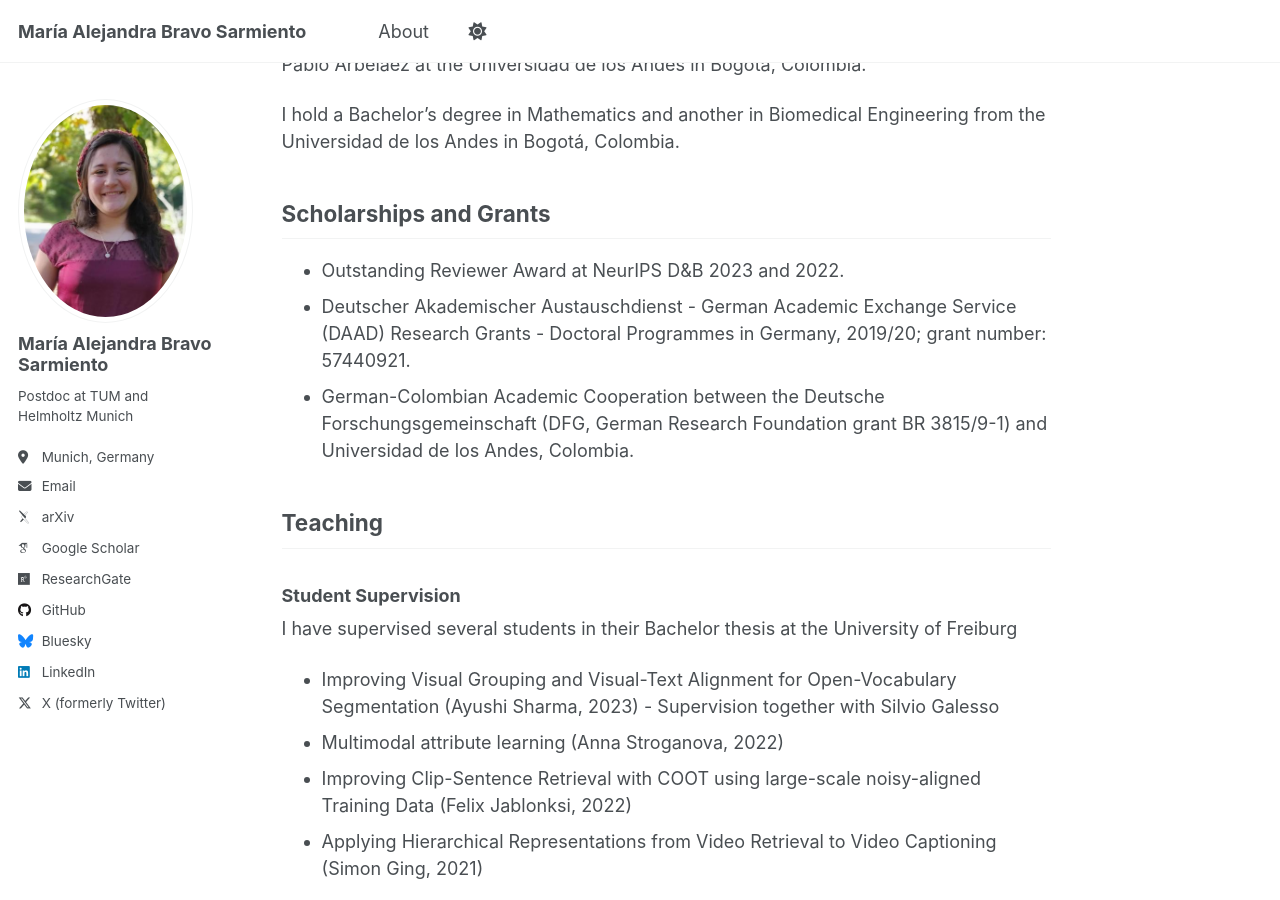
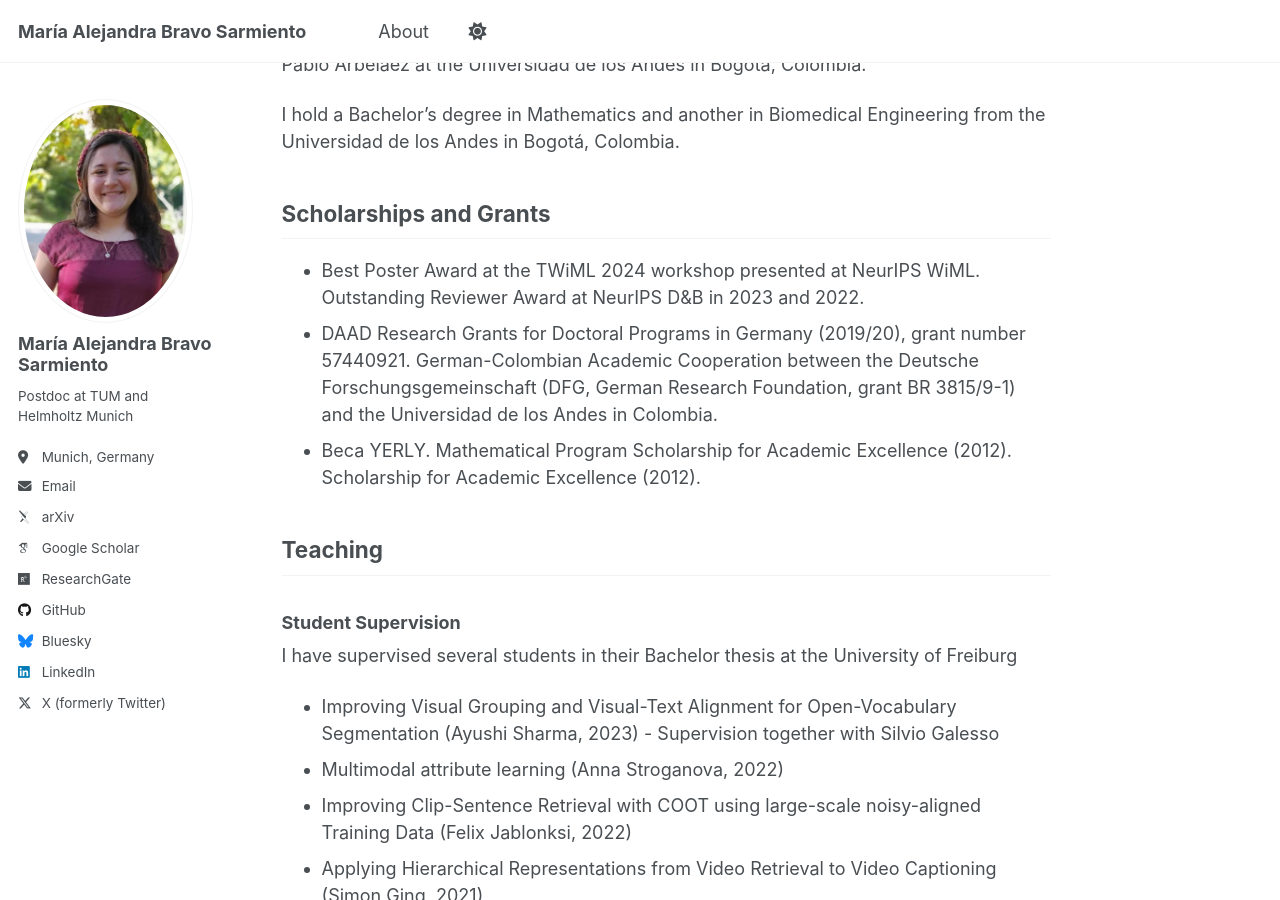
Before and after one commit to mabravo641/mabravo641.github.io, a Jekyll site: the page built from _pages/about.md, in a window 1280 px wide and 900 px high, scrolled down 2317 px. Built offline with Jekyll 4.4.1, drawn with Linux system fonts in a browser that asks for light colours; some web fonts are replaced; some of the changed text lies outside the part shown.

```diff
--- a/_pages/about.md
+++ b/_pages/about.md
@@ -20,9 +20,9 @@ My research focuses on advancing vision-language models for open-vocabulary reco
   - AI Generation: Advancing image and text generation, with a focus on aligning both modalities effectively.
   - Dataset, benchmark, and evaluation: Creating datasets and benchmarks for evaluating the performance of vision-language models.
   - Weakly-Supervised and Multimodal Learning: Leveraging weakly supervised learning for grounding visual and textual data.
-  - Semantic Segmentation: Developing techniques for pixel-level classification in images and videos.
+  <!-- - Semantic Segmentation: Developing techniques for pixel-level classification in images and videos.
   - Video Object Segmentation: Advancing the segmentation of objects in dynamic video content.
-  - Biomedical Image Processing: Applying AI techniques to analyze and interpret medical images.
+  - Biomedical Image Processing: Applying AI techniques to analyze and interpret medical images. -->
 
 ## Quick Facts
 
@@ -58,9 +59,11 @@ I hold a Bachelor's degree in Mathematics and another in Biomedical Engineering
 
 ## Scholarships and Grants
 
-- Outstanding Reviewer Award at NeurIPS D&B 2023 and 2022.
-- Deutscher Akademischer Austauschdienst - German Academic Exchange Service (DAAD) Research Grants - Doctoral Programmes in Germany, 2019/20; grant number: 57440921.
-- German-Colombian Academic Cooperation between the Deutsche Forschungsgemeinschaft (DFG, German Research Foundation grant BR 3815/9-1) and Universidad de los Andes, Colombia.
+- Best Poster Award at the TWiML 2024 workshop presented at NeurIPS WiML.
+Outstanding Reviewer Award at NeurIPS D&B in 2023 and 2022.
+- DAAD Research Grants for Doctoral Programs in Germany (2019/20), grant number 57440921.
+German-Colombian Academic Cooperation between the Deutsche Forschungsgemeinschaft (DFG, German Research Foundation, grant BR 3815/9-1) and the Universidad de los Andes in Colombia.
+- Beca YERLY. Mathematical Program Scholarship for Academic Excellence (2012). Scholarship for Academic Excellence (2012).
 
 ## Teaching
 
```
Also changed, not shown: other parts of _pages/about.md (+1 -0 lines).
